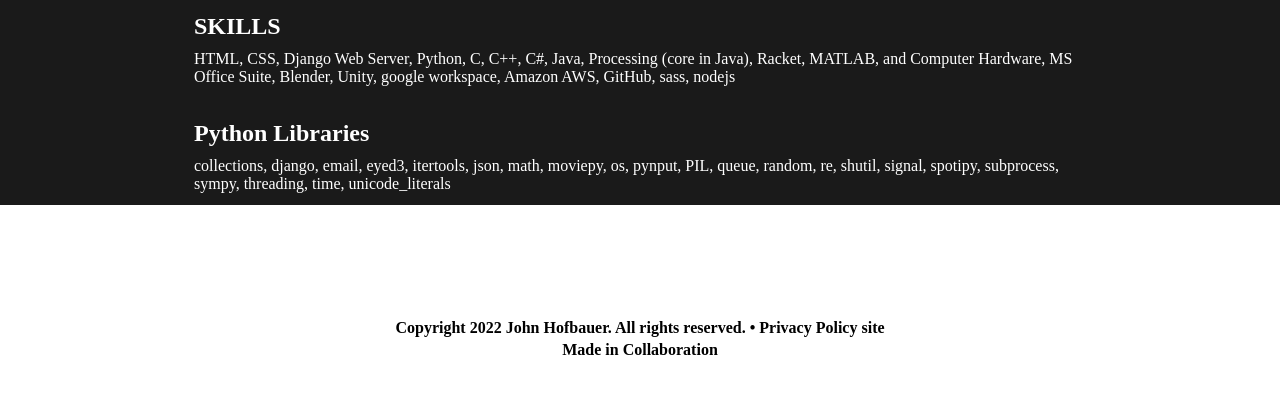
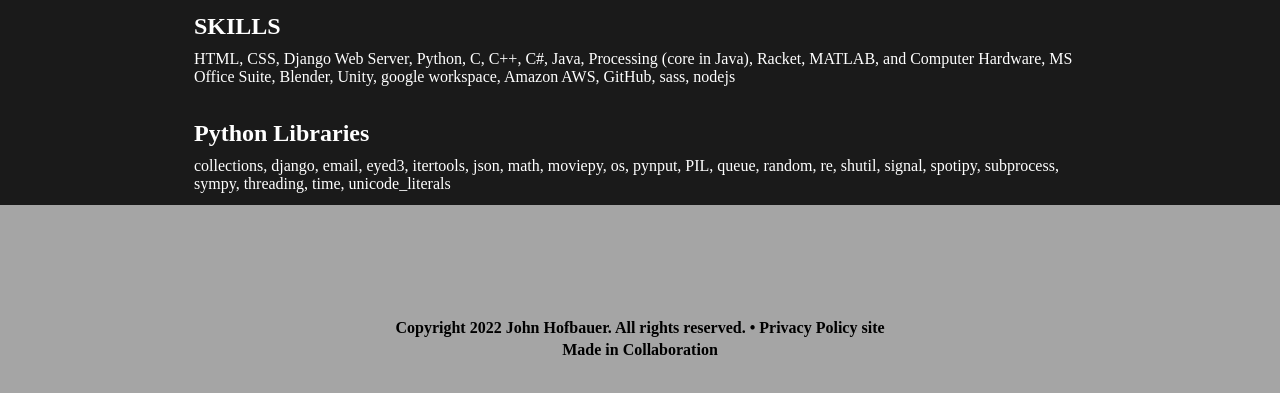
Before and after one commit to JohnHofbauer/website, a website: page index.html in a window 1280 px wide. Shown: the part 3407-3800 px from the top of the page. Drawn offline with Linux system fonts and the light colour scheme.

Commit message:
updated readme

```diff
--- a/styles/footer.scss
+++ b/styles/footer.scss
@@ -3,7 +3,7 @@
 footer {
   padding-top: 7rem;
   padding-bottom: 2rem;
-  background-color: colors.$ColorPalletGrade5;
+  background-color: colors.$ColorPalletGrade4;
 
   .disclaimer {
     display: block;
```
Also changed, not shown: README.md, styles/footer.css, 1 other file.
